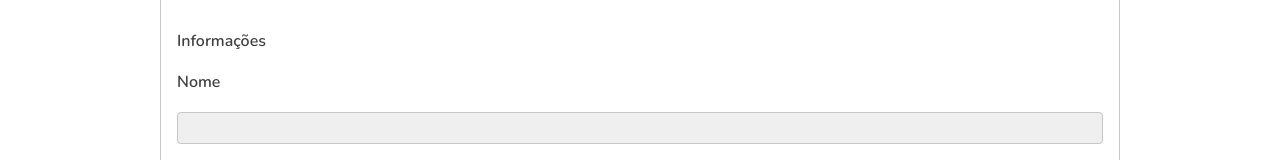
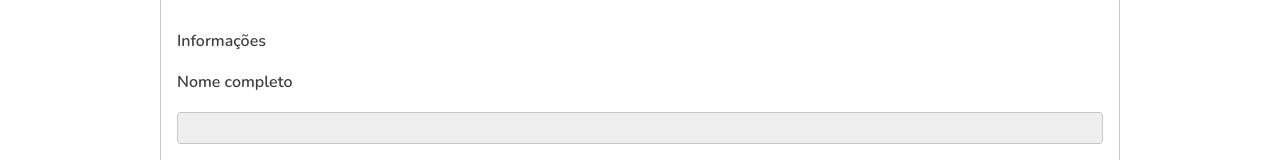
Before and after one commit to aditek-marcosfavarao/react-mini-dentist-system, a React (Vite) app: page /edition in a window 1280 px wide. Shown: the part 713-873 px from the top of the page. Built offline with nearby package versions, Linux system fonts and the light colour scheme.

Commit message:
fix: label name

```diff
--- a/src/pages/Edition/index.tsx
+++ b/src/pages/Edition/index.tsx
@@ -117,7 +117,7 @@ export function Edition() {
                   id="name"
                   name="name"
                   type="text"
-                  label="Nome"
+                  label="Nome completo"
                   inputSize={'extended'}
                 />
               </LineBreaker>
```
